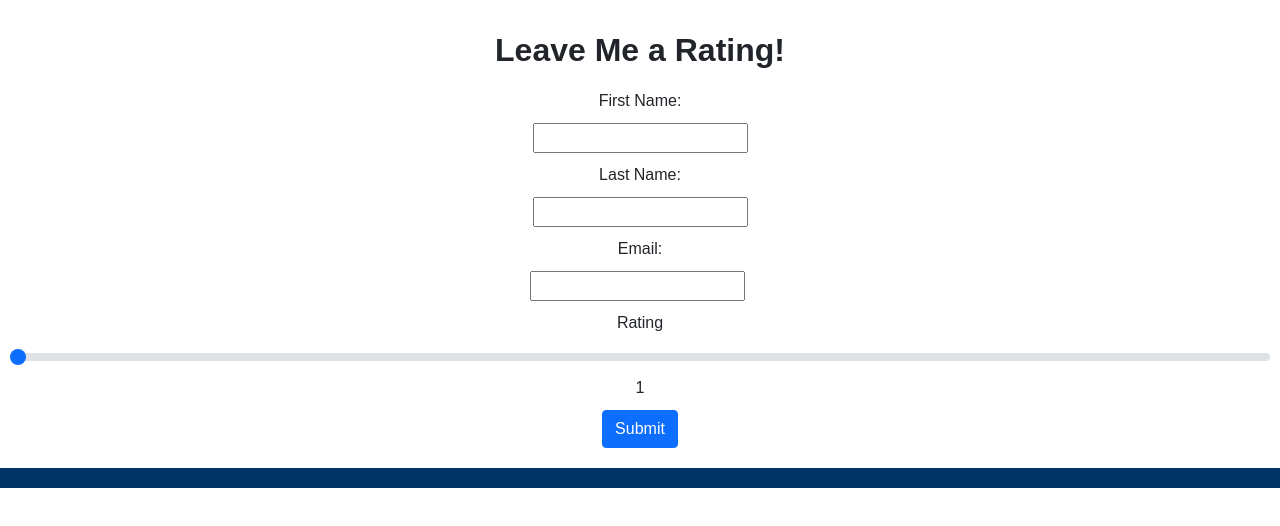
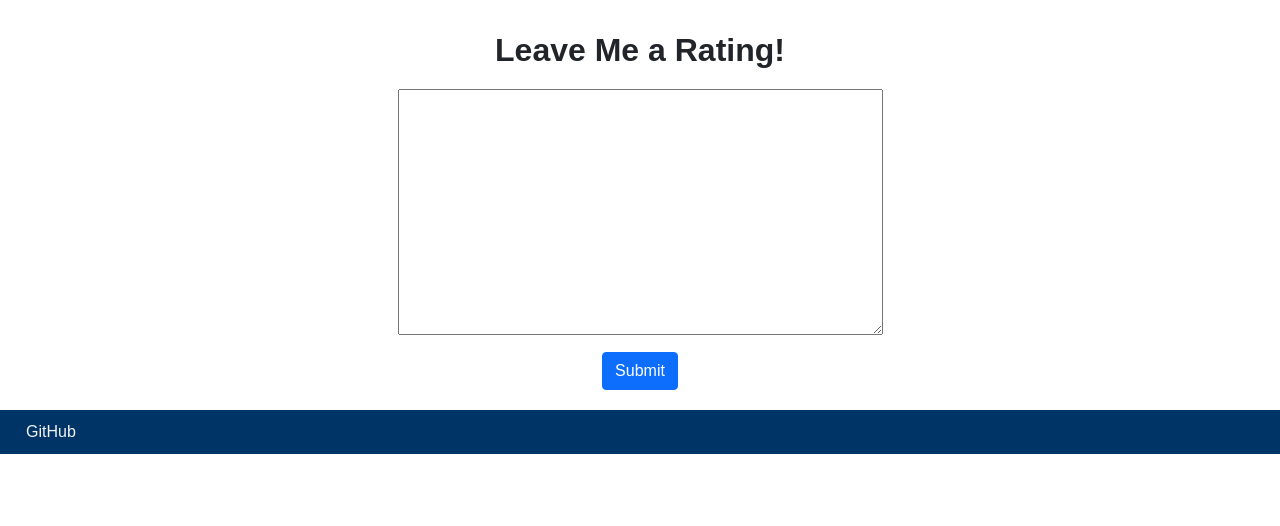
Before and after one commit to spencer-s-hodson/startup, a website: page Public/leave_review.html in a window 1280 px wide. Shown: the part 174-700 px from the top of the page. Drawn offline with nearby package versions, Linux system fonts and the light colour scheme.

Commit message:
making some progress

```diff
--- a/Public/leave_review.html
+++ b/Public/leave_review.html
@@ -7,7 +7,6 @@
         <title>SpencerTutors</title>
         <link rel="icon" href="SPENCERTUTORSLOGO.png">
         <link rel="stylesheet" href="styles.css">
-        <!--Bootstrap 5-->
         <link href="https://cdn.jsdelivr.net/npm/bootstrap@5.0.2/dist/css/bootstrap.min.css" rel="stylesheet" integrity="sha384-EVSTQN3/azprG1Anm3QDgpJLIm9Nao0Yz1ztcQTwFspd3yD65VohhpuuCOmLASjC" crossorigin="anonymous">
         <script src="login.js"></script>
     </head>
@@ -25,25 +24,11 @@
         <main>
             <div>
                 <h2 style="margin-top: 45px; margin-bottom: 20px;"><b>Leave Me a Rating!</b></h2>
-                <div style="margin-bottom: 10px;">First Name:</div>
-                <input type="text" id="email" required pattern="^[^\s@]+@[^\s@]+\.[^\s@]+$">
-                <div style="margin-bottom: 10px; margin-top: 10px;">Last Name:</div>
-                <input type="password" id="password" required>
-                <div style="margin-bottom: 10px; margin-top: 10px;">Email:</div>
-                <input type="password" id="email" required>
-                <label for="range" class="form-label"></label>
-                <div style="margin-bottom: 10px; margin-top: 10px;">Rating</div>
-                <input type="range" class="form-range" name="varRange" id="range" min="1" max="5" step="1" value="0" />
-                <output id="rangeOutput" for="range">1</output>
+                <div style="margin-bottom: 10px; margin-top: 10px;"></div>
+                <textarea name="" id="" cols="50" rows="10"></textarea>
             </div>
-            <script>
-                const range = document.querySelector('#range');
-                const rangeOutput = document.querySelector('#rangeOutput');
-                range.addEventListener('input', function() {
-                    rangeOutput.textContent = range.value;
-                });
-            </script>
+
             <a href="home.html" style="margin: 10px;" class="btn btn-primary">Submit</a>
         </main>
         <footer>
-            <a href="https://github.com/spencer-s-hodson/start
+            <a href="https://github.com/spencer-s-hodson/start">GitHub</a>
--- a/package.json
+++ b/package.json
@@ -14,6 +14,7 @@
     "cookie-parser": "^1.4.6",
     "express": "^4.18.2",
     "mongodb": "^5.6.0",
-    "uuid": "^9.0.0"
+    "uuid": "^9.0.0",
+    "ws": "^8.13.0"
   }
 }
```
Also changed, not shown: Public/home.html (+1 -4 lines), 1 other file.
